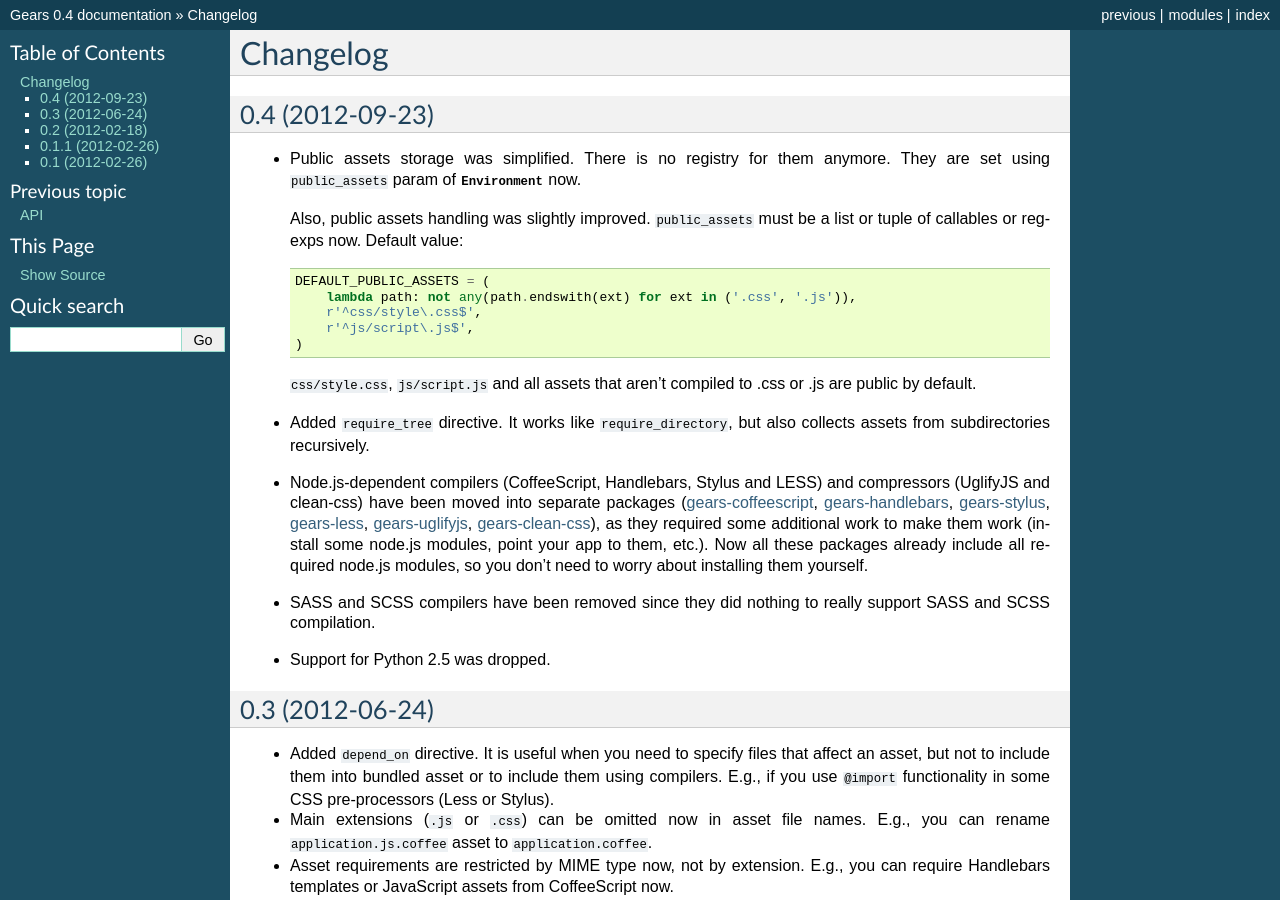
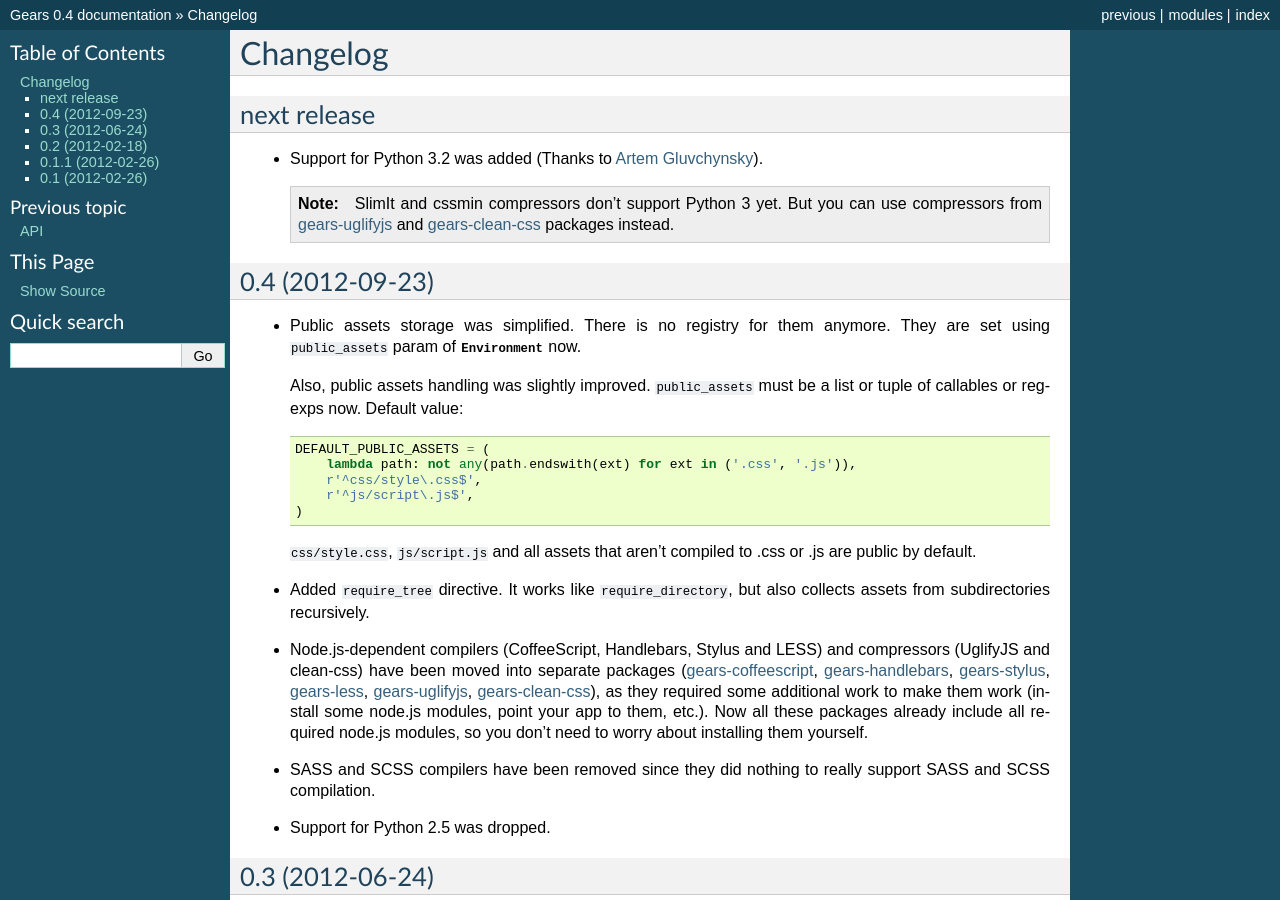
Before and after one commit to gears/gears, a Sphinx documentation site: the page built from docs/changelog.rst, in a window 1280 px wide and 900 px high. Built offline with Sphinx 7.4.7, drawn with Linux system fonts in a browser that asks for light colours.

Commit message:
Update readme and changelog

```diff
--- a/README.rst
+++ b/README.rst
@@ -73,8 +73,8 @@ Features
 
 * Compressing. Supported compressors:
 
-  * SlimIt_ (Python);
-  * cssmin_ (Python);
+  * SlimIt_ (Python, 2.X only);
+  * cssmin_ (Python, 2.X only);
   * UglifyJS_ (Node.js, using gears-uglifyjs_);
   * clean-css_ (Node.js, using gears-clean-css_).
 
--- a/docs/changelog.rst
+++ b/docs/changelog.rst
@@ -1,5 +1,18 @@
 Changelog
 =========
+
+next release
+------------
+
+- Support for Python 3.2 was added (Thanks to `Artem Gluvchynsky`_).
+
+  .. note::
+
+     SlimIt and cssmin compressors don't support Python 3 yet. But you can
+     use compressors from gears-uglifyjs_ and gears-clean-css_ packages
+     instead.
+
+.. _Artem Gluvchynsky: https://github.com/excieve
 
 0.4 (2012-09-23)
 ----------------
```
